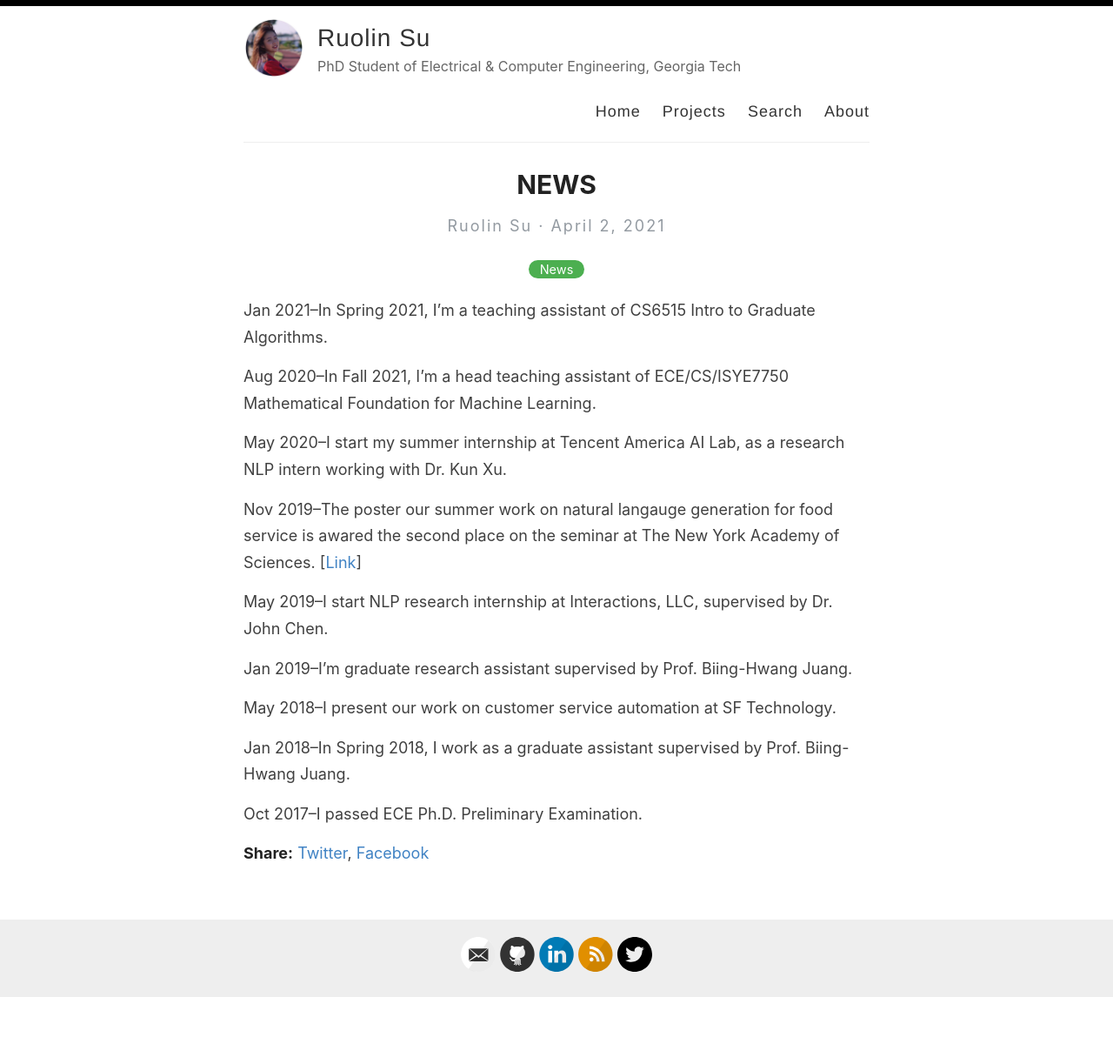
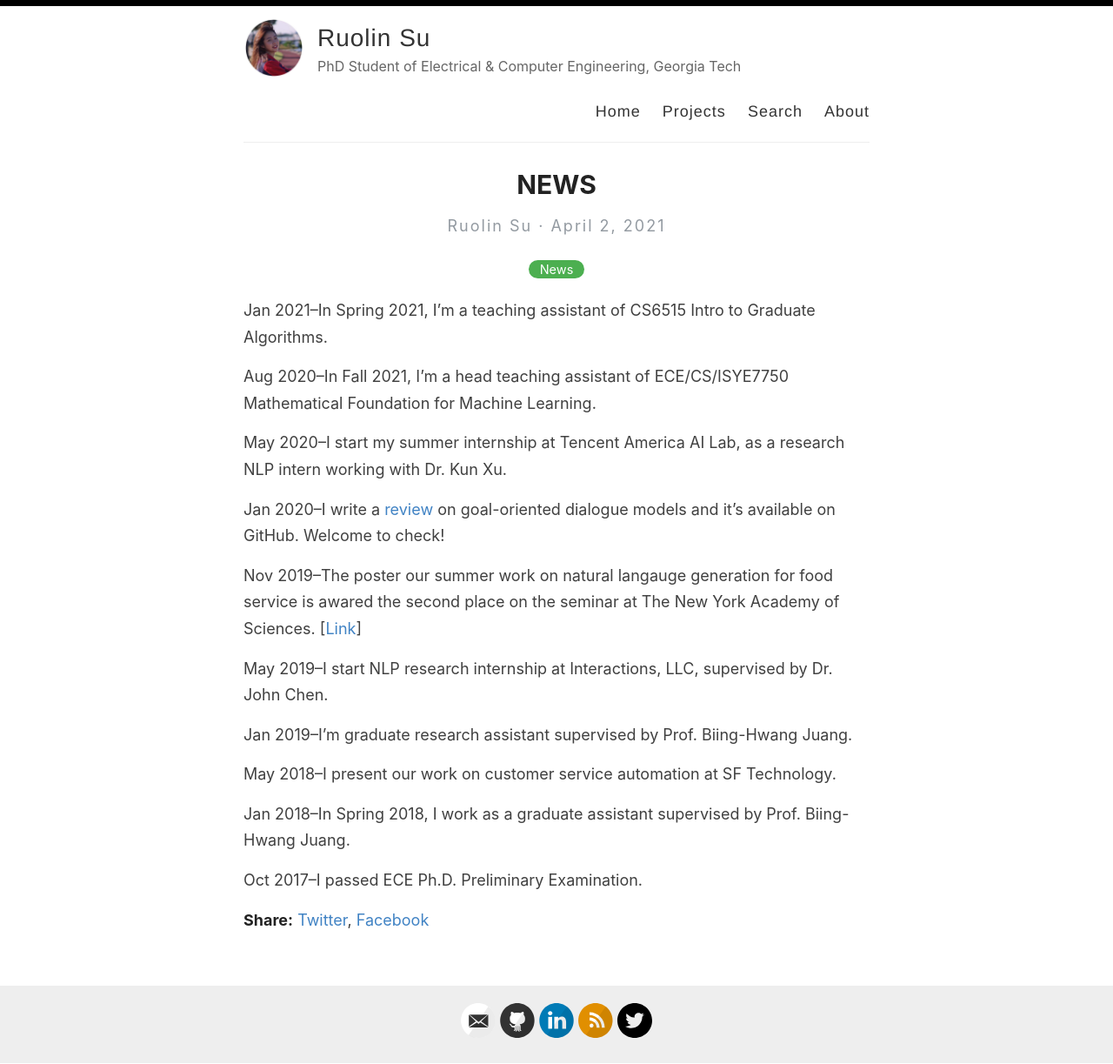
Before and after one commit to youlandasu/youlandasu.github.io, a Jekyll site: the page built from _posts/2021-04-02-news.md, in a window 1280 px wide. Shown: the whole page at 87% size. Built offline with Jekyll 4.4.1, drawn with Linux system fonts in a browser that asks for light colours; comment, search, counter and statistics services are not loaded; before the commit the page ends 1147 px from its top, so only the background shows below that.

Commit message:
Add review page

```diff
--- a/_posts/2021-04-02-news.md
+++ b/_posts/2021-04-02-news.md
@@ -11,6 +11,8 @@ Aug 2020--In Fall 2021, I'm a head teaching assistant of ECE/CS/ISYE7750 Mathema
 
 May 2020--I start my summer internship at Tencent America AI Lab, as a research NLP intern working with Dr. Kun Xu.
 
+Jan 2020--I write a [review](https://github.com/youlandasu/Review-Goal-Oriented-Spoken-Dialogue-Learning/blob/master/Review_Goal_Oriented_Spoken_Dialogue_Learning.pdf) on goal-oriented dialogue models and it's available on GitHub. Welcome to check!
+
 Nov 2019--The poster our summer work on natural langauge generation for food service is awared the second place on the seminar at The New York Academy of Sciences. [[Link](https://twitter.com/interactionsco/status/1198963196117299202?s=20)]
 
 May 2019--I start NLP research internship at Interactions, LLC, supervised by Dr. John Chen.
```
